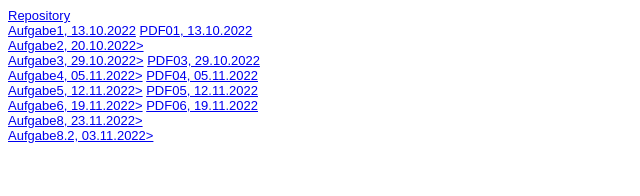
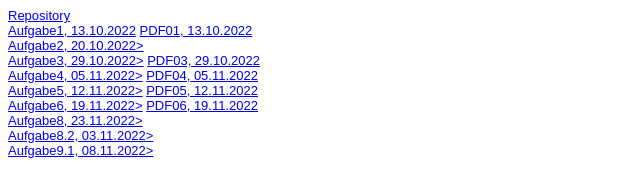
Before and after one commit to JuliaBefus/EiA2_WiSe22, a plain HTML site: page Steckbrief/steckbrief.htm in a window 1280 px wide. Shown: the whole page, without its empty margins (0-640 px from the left). Drawn offline with Linux system fonts and the light colour scheme.

Commit message:
Aufgaben9.2

```diff
--- a/Steckbrief/steckbrief.htm
+++ b/Steckbrief/steckbrief.htm
@@ -35,6 +35,8 @@ body {
 	<a href="https://juliabefus.github.io/EiA2_WiSe22/Aufgaben/L08/L08.html" target="_blank">Aufgabe8, 23.11.2022></a>
 	<br>
 	<a href="https://juliabefus.github.io/EiA2_WiSe22/Aufgaben/L08.2/L08_2.html" target="_blank">Aufgabe8.2, 03.11.2022></a>
+	<br>
+	<a href="https://juliabefus.github.io/EiA2_WiSe22/Aufgaben/L09.1/L09.html" target="_blank">Aufgabe9.1, 08.11.2022></a>
 
 
 
```
